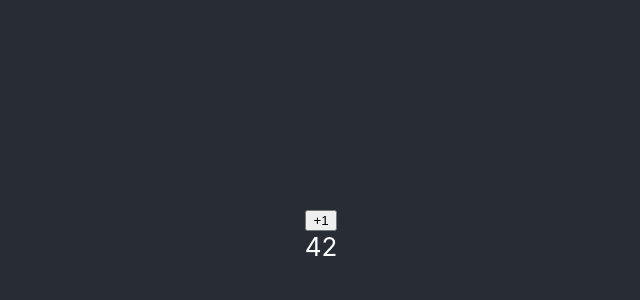
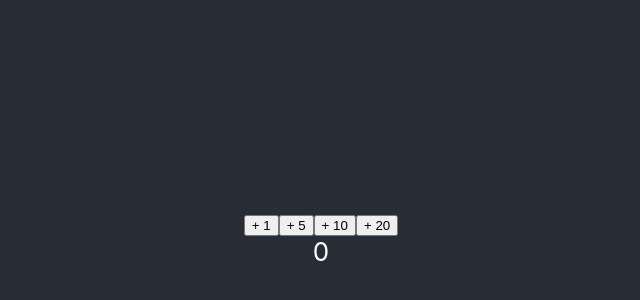
Before and after one commit to sagarvadalia/pluralsightReact, a React (Create React App) app: page / in a window 1280 px wide. Shown: the part 164-464 px from the top of the page, without its empty margins (319-959 px from the left). Built offline with nearby package versions, Linux system fonts and the light colour scheme.

Commit message:
duplicate button components

```diff
--- a/src/App.js
+++ b/src/App.js
@@ -4,13 +4,21 @@ import Button from './Components/Button';
 import Display from './Components/Display'
 import react, { useState } from 'react';
 function App() {
-  const [counter, setCounter] = useState(42)
-  const incrementCounter = () => setCounter(counter+1)
+  const [counter, setCounter] = useState(0)
+  const incrementBy1 = () => setCounter(counter + 1)
+  const incrementBy5 = () => setCounter(counter + 5)
+  const incrementBy10 = () => setCounter(counter + 10)
+  const incrementBy20 = () => setCounter(counter + 20)
   return (
     <div className="App">
       <header className="App-header">
+        <div class = "flex">
+          <Button onClickHandler={incrementBy1} increment = {1}></Button>
+        <Button onClickHandler={incrementBy5} increment = {5}></Button>
+        <Button onClickHandler={incrementBy10} increment = {10}></Button>
+        <Button onClickHandler = {incrementBy20} increment = {20}></Button>
+        </div>
 
-        <Button onClickHandler = {incrementCounter}></Button>
         <Display message={counter}></Display>
 
       </header>
--- a/src/Components/Button.js
+++ b/src/Components/Button.js
@@ -4,6 +4,6 @@ import react, {useState} from 'react'
 function Button(props) {
 
 
-  return <button onClick = {() => props.onClickHandler()}> +1</button>
+  return <button onClick={() => props.onClickHandler()}> + {props.increment}</button>
 }
 export default Button
--- a/src/index.css
+++ b/src/index.css
@@ -11,3 +11,7 @@ code {
   font-family: source-code-pro, Menlo, Monaco, Consolas, 'Courier New',
     monospace;
 }
+
+.class {
+  display: flex
+}
```
